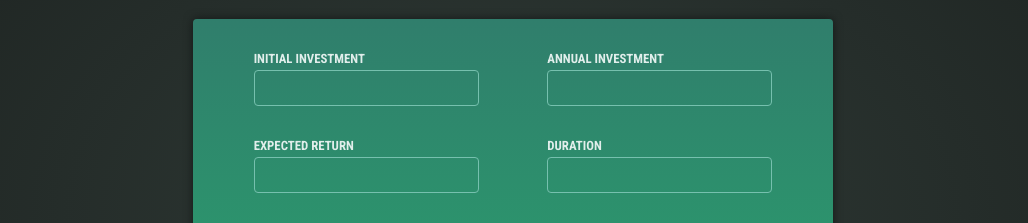
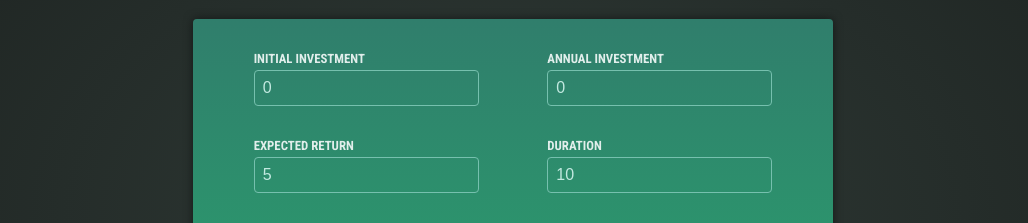
Before and after one commit to HanaDzin/WealthWise, an Angular app: page / in a window 1280 px wide. Shown: the part 207-430 px from the top of the page, without its empty margins (127-1155 px from the left). Built offline with nearby package versions, Linux system fonts and the light colour scheme.

Commit message:
extracting values using 2-way binding

```diff
--- a/src/app/user-input/user-input.component.html
+++ b/src/app/user-input/user-input.component.html
@@ -2,21 +2,41 @@
   <div class="input-group">
     <p>
       <label for="initial-investment">Initial Investment</label>
-      <input id="initial-investment" type="number" />
+      <input
+        id="initial-investment"
+        name="initial-investment"
+        type="number"
+        [(ngModel)]="enteredInitialInvestment"
+      />
     </p>
     <p>
       <label for="annual-investment">Annual Investment</label>
-      <input id="annual-investment" type="number" />
+      <input
+        id="annual-investment"
+        name="annual-investment"
+        type="number"
+        [(ngModel)]="enteredAnnualInvestment"
+      />
     </p>
   </div>
   <div class="input-group">
     <p>
       <label for="expected-return">Expected Return</label>
-      <input id="expected-return" type="number" />
+      <input
+        id="expected-return"
+        name="expected-return"
+        type="number"
+        [(ngModel)]="enteredExpectedReturn"
+      />
     </p>
     <p>
       <label for="duration">Duration</label>
-      <input id="duration" type="number" />
+      <input
+        id="duration"
+        name="duration"
+        type="number"
+        [(ngModel)]="enteredDuration"
+      />
     </p>
   </div>
   <p>
--- a/src/app/user-input/user-input.component.ts
+++ b/src/app/user-input/user-input.component.ts
@@ -9,9 +9,17 @@
   styleUrl: './user-input.component.css'
 })
 export class UserInputComponent {
+  enteredInitialInvestment = '0';
+  enteredAnnualInvestment = '0';
+  enteredExpectedReturn = '5';
+  enteredDuration = '10';
+
 
   onSubmit() {
-    console.log("Submitted!")
+    console.log(this.enteredInitialInvestment)
+    console.log(this.enteredAnnualInvestment)
+    console.log(this.enteredExpectedReturn)
+    console.log(this.enteredDuration)
   }
 
 }
```
